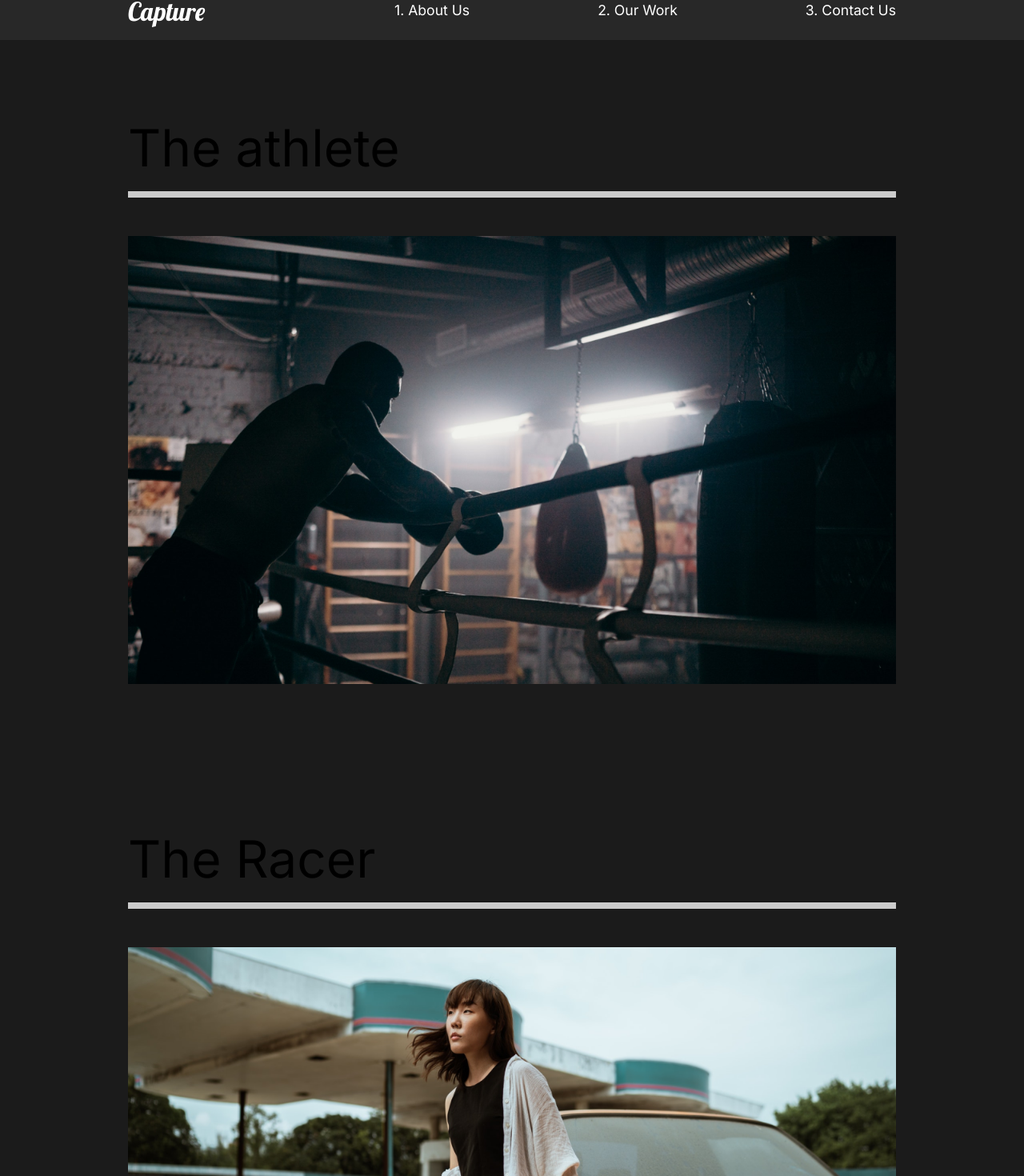
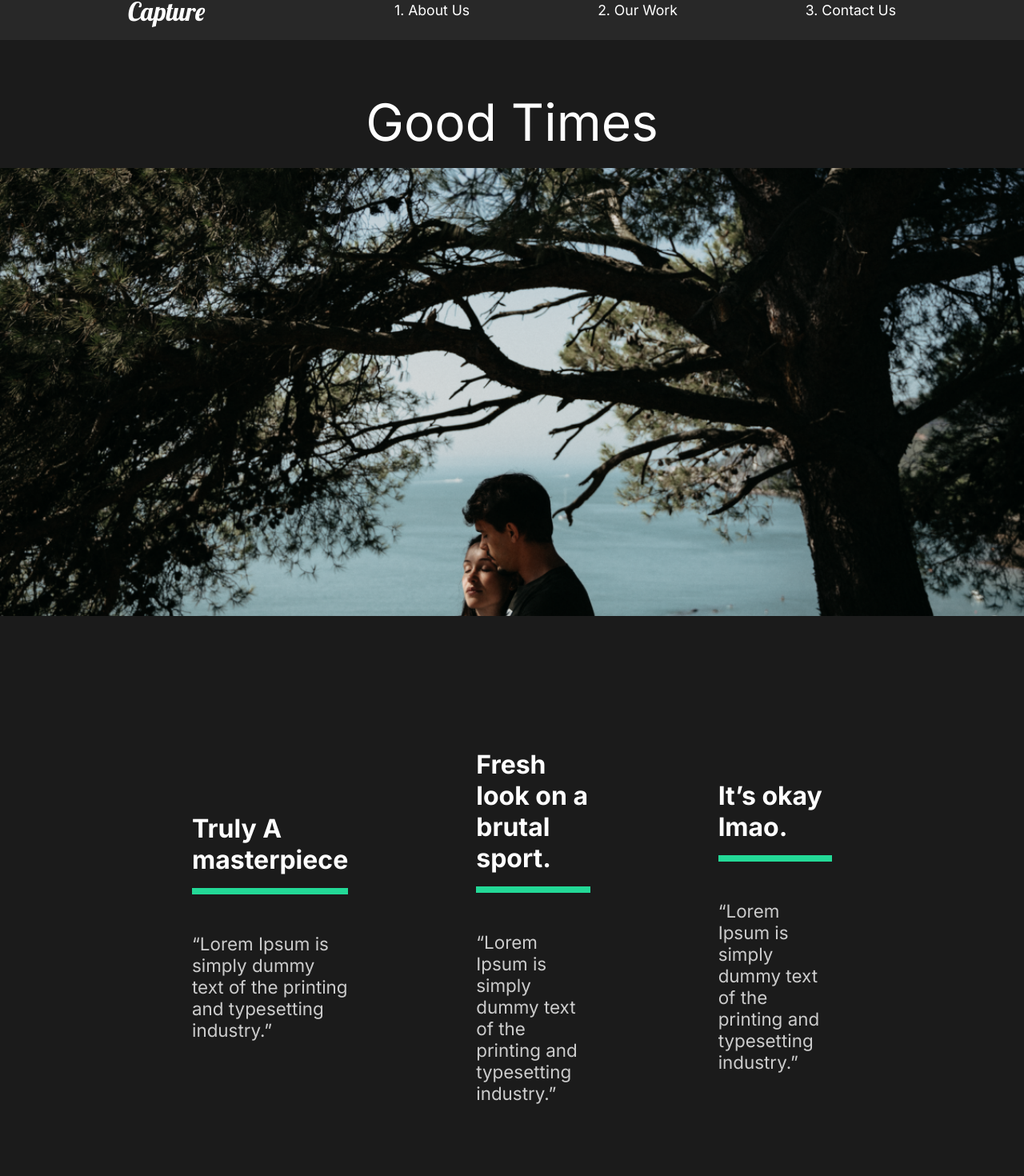
Before and after one commit to kovalenkoolya/Portfolio-web-site, a React (Create React App) app: page /work/good-times in a window 1280 px wide. Shown: the part 38-1508 px from the top of the page at 80% size. Built offline with nearby package versions, Linux system fonts and the light colour scheme.

Commit message:
11. Movie details

```diff
--- a/src/App.js
+++ b/src/App.js
@@ -5,6 +5,7 @@
 import OurWork from './pages/OurWork';
 import ContactUs from './pages/ContactUs';
 import {Switch, Route} from 'react-router-dom';
+import MovieDetail from './pages/MovieDetail';
 
 function App() {
   return (
@@ -15,8 +16,11 @@
         <Route  path="/"  exact>
           <AboutUs/>
         </Route>
-        <Route  path="/work" >
+        <Route path="/work" exact>
           <OurWork/>
+        </Route>
+        <Route path="/work/:id">
+          <MovieDetail />
         </Route>
         <Route  path="/contact">
           <ContactUs/>
--- /dev/null
+++ b/src/movieState.js
@@ -0,0 +1,81 @@
+//Import Images
+import athlete from "./img/athlete-small.png";
+import goodtimes from "./img/goodtimes-small.png";
+import theracer from "./img/theracer-small.png";
+import athlete2 from "./img/athlete2.png";
+import goodtimes2 from "./img/good-times2.jpg";
+import theracer2 from "./img/the-racer2.jpg";
+
+export const MovieState = () => {
+  return [
+    {
+      title: "The Athlete",
+      mainImg: athlete,
+      secondaryImg: athlete2,
+      url: "/work/the-athlete",
+      awards: [
+        {
+          title: "Truly A masterpiece",
+          description:
+            "“Lorem Ipsum is simply dummy text of the printing and typesetting industry.”",
+        },
+        {
+          title: "Fresh look on a brutal sport.",
+          description:
+            "“Lorem Ipsum is simply dummy text of the printing and typesetting industry.”",
+        },
+        {
+          title: "It’s okay lmao.",
+          description:
+            "“Lorem Ipsum is simply dummy text of the printing and typesetting industry.”",
+        },
+      ],
+    },
+    {
+      title: "Good Times",
+      mainImg: goodtimes,
+      url: "/work/good-times",
+      secondaryImg: goodtimes2,
+      awards: [
+        {
+          title: "Truly A masterpiece",
+          description:
+            "“Lorem Ipsum is simply dummy text of the printing and typesetting industry.”",
+        },
+        {
+          title: "Fresh look on a brutal sport.",
+          description:
+            "“Lorem Ipsum is simply dummy text of the printing and typesetting industry.”",
+        },
+        {
+          title: "It’s okay lmao.",
+          description:
+            "“Lorem Ipsum is simply dummy text of the printing and typesetting industry.”",
+        },
+      ],
+    },
+    {
+      title: "The Racer",
+      mainImg: theracer,
+      url: "/work/the-racer",
+      secondaryImg: theracer2,
+      awards: [
+        {
+          title: "Truly A masterpiece",
+          description:
+            "“Lorem Ipsum is simply dummy text of the printing and typesetting industry.”",
+        },
+        {
+          title: "Fresh look on a brutal sport.",
+          description:
+            "“Lorem Ipsum is simply dummy text of the printing and typesetting industry.”",
+        },
+        {
+          title: "It’s okay lmao.",
+          description:
+            "“Lorem Ipsum is simply dummy text of the printing and typesetting industry.”",
+        },
+      ],
+    },
+  ];
+};
--- /dev/null
+++ b/src/pages/MovieDetail.js
@@ -0,0 +1,103 @@
+import React, {useState, useEffect} from 'react';
+import styled from 'styled-components';
+import {useHistory} from 'react-router-dom';
+import {MovieState} from '../movieState';
+
+const MovieDetail = () => {
+  const history = useHistory();
+  console.log(history);
+  const url = history.location.pathname;
+  const [movies, setMovies] = useState(MovieState);
+  const [movie, setMovie] = useState(null);
+
+  useEffect(() => {
+    const currentMovie = movies.filter((stateMovie) => stateMovie.url === url);
+    setMovie(currentMovie[0]);
+  }, [movies, url]);
+
+  return (
+    <>
+    {movie && (
+  <Details>
+    <HeadLine>
+      <h2>{movie.title}</h2>
+      <img src={movie.mainImg} alt="movie" />
+    </HeadLine>
+    <Awards>
+      {
+      movie.awards.map(award => (
+        <Award title={award.title} description={award.description} key={award.title} />
+      )
+      )}
+    </Awards>
+    <ImageDisplay>
+      <img src={movie.secondaryImg} alt="movie"/>
+    </ImageDisplay>
+  </Details>
+    )}
+  </>
+  )}
+
+const Details = styled.div`
+  color: white;
+
+`
+
+const HeadLine = styled.div`
+  min-height: 90vh;
+  padding-top: 20vh;
+  position: relative;
+  h2 {
+    position: absolute;
+    top: 10%;
+    left: 50%;
+    transform: translate(-50%, -10%);
+  }
+  img {
+    width: 100%;
+    height: 70vh;
+    object-fit: cover;
+  }
+`
+
+const Awards = styled.div`
+  min-height: 80vh;
+  display: flex;
+  margin: 5rem 10rem;
+  align-items: center;
+  justify-content: space-around;
+`
+const AwardStyle = styled.div`
+  padding: 5rem;
+  h3 {
+    font-size: 2rem;
+  }
+  .line {
+    width: 100%;
+    background: #23d997;
+    height: 0.5rem;
+    margin: 1rem 0rem;
+  }
+  p {
+    padding: 2rem 0rem;
+  }
+`
+const ImageDisplay =styled.div`
+  min-height: 50vh;
+  img {
+    width: 100%;
+    height: 100vh;
+    object-fit: cover;
+  }
+`
+
+const Award = ({title, description}) => {
+  return (
+    <AwardStyle>
+      <h3>{title}  </h3>
+      <div className="line"></div>
+      <p>{description}</p>
+    </AwardStyle>
+  )
+}
+export default MovieDetail;
--- a/src/pages/OurWork.js
+++ b/src/pages/OurWork.js
@@ -11,23 +11,23 @@
   return (
     <Work>
       <Movie>
+        <div className="line"></div>
+        <Link to="/work/the-athlete">
         <h2>The athlete</h2>
-        <div className="line"></div>
-        <Link>
           <img src={athlete} alt="athlete"/>
         </Link>
       </Movie>
       <Movie>
-        <h2>The Racer</h2>
         <div className="line"></div>
-        <Link>
+        <Link  to="/work/the-racer">
+          <h2>The Racer</h2>
           <img src={theracer} alt="theracer"/>
         </Link>
       </Movie>
       <Movie>
-        <h2>Good Times</h2>
         <div className="line"></div>
-        <Link>
+        <Link  to="/work/good-times">
+          <h2>Good Times</h2>
           <img src={goodtimes} alt="goodtimes"/>
         </Link>
       </Movie>
@@ -46,6 +46,10 @@
 `
 const Movie = styled.div`
   padding-bottom: 10rem;
+ a {
+  text-decoration: none;
+  color: black;
+ }
   .line {
     height: 0.5rem;
     background: #cccccc;
```
Also changed, not shown: 1 other file (tests, documents, lock files or other folders).
